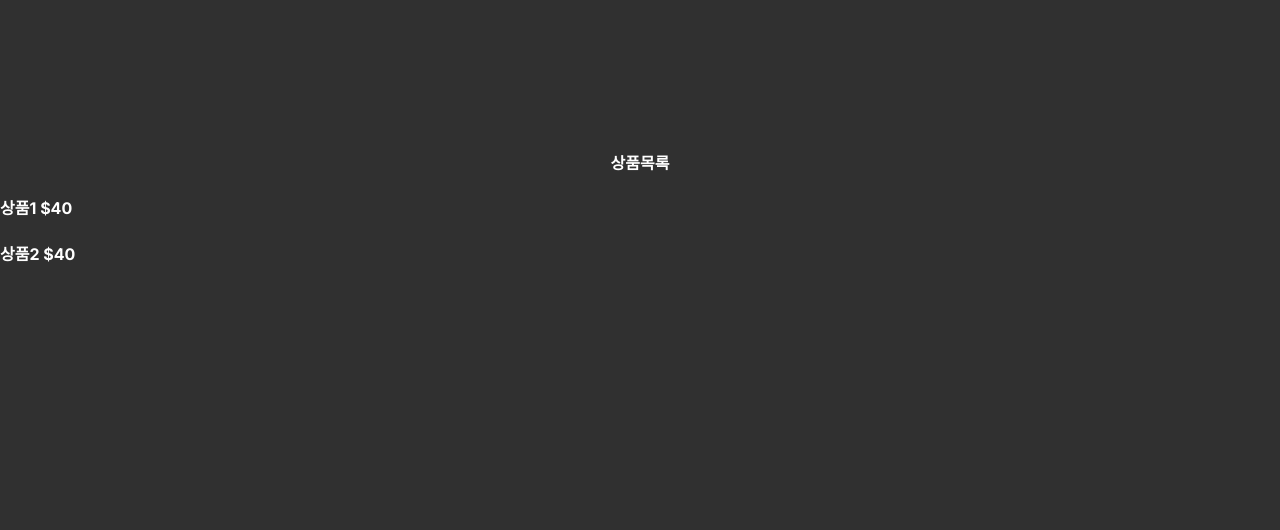
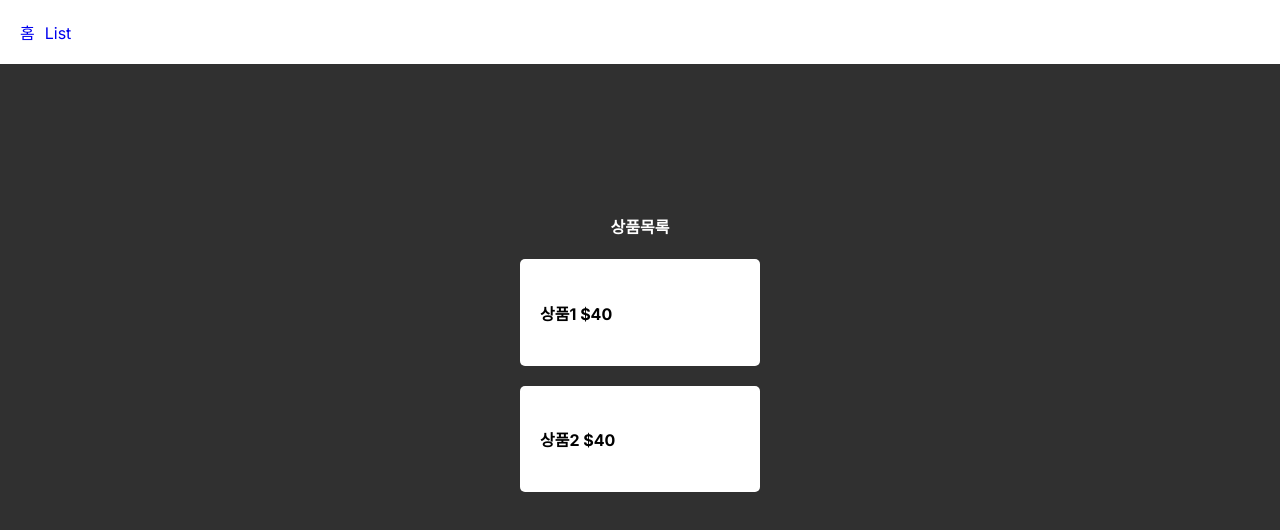
Before and after one commit to jangjihoon96/learnNext, a Next.js app: page /list in a window 1280 px wide. Shown: the top 530 px of the page. Built offline with nearby package versions, Linux system fonts and the light colour scheme.

Commit message:
feat: 상단 공통 헤더 추가
- 라우터될 수 있는 공통 헤더 추가
- layout.js 안에 추가(모든페이지)

```diff
--- a/app/globals.css
+++ b/app/globals.css
@@ -10,3 +10,19 @@ body {
 .title-sub {
   text-align: center;
 }
+.food {
+  margin: 20px auto;
+  width: 200px;
+  background-color: #ffffff;
+  color: #000000;
+  padding: 20px;
+  border-radius: 5px;
+}
+.navbar {
+  background-color: #ffffff;
+  padding: 20px;
+}
+.navbar a {
+  margin-right: 10px;
+  text-decoration: none;
+}
--- a/app/layout.js
+++ b/app/layout.js
@@ -1,17 +1,24 @@
-import './globals.css'
-import { Inter } from 'next/font/google'
+import Link from "next/link";
+import "./globals.css";
+import { Inter } from "next/font/google";
 
-const inter = Inter({ subsets: ['latin'] })
+const inter = Inter({ subsets: ["latin"] });
 
 export const metadata = {
-  title: 'Create Next App',
-  description: 'Generated by create next app',
-}
+  title: "Create Next App",
+  description: "Generated by create next app",
+};
 
 export default function RootLayout({ children }) {
   return (
     <html lang="en">
-      <body className={inter.className}>{children}</body>
+      <body className={inter.className}>
+        <div className="navbar">
+          <Link href="/">홈</Link>
+          <Link href="/list">List</Link>
+        </div>
+        {children}
+      </body>
     </html>
-  )
+  );
 }
```
